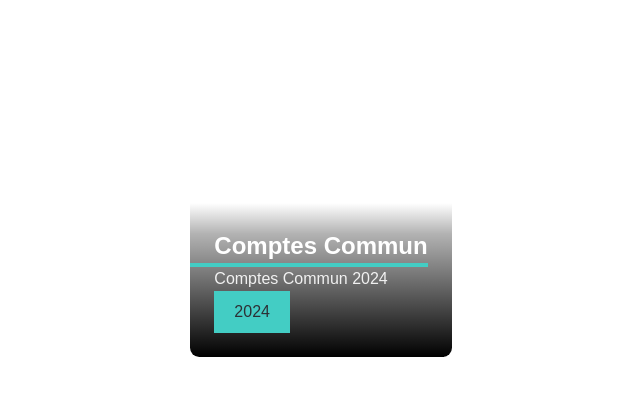
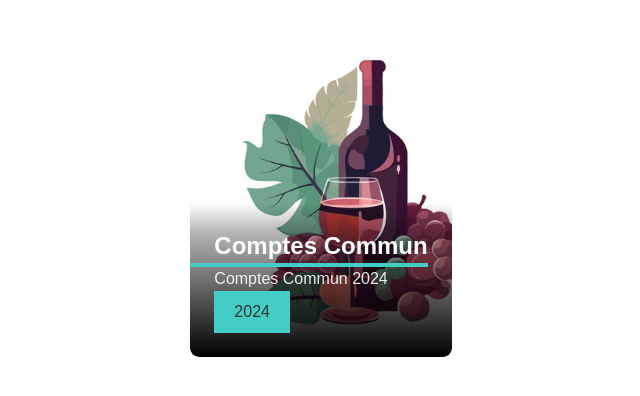
Before and after one commit to DjoAHP/cards-compteCommun01, a plain HTML site: page index.html in a window 1280 px wide. Shown: the part 208-604 px from the top of the page, without its empty margins (319-959 px from the left). Drawn offline with Linux system fonts and the light colour scheme; the site is published under a folder, as on GitHub Pages, so addresses that start at the root find nothing.

Commit message:
Update index.html

```diff
--- a/index.html
+++ b/index.html
@@ -48,7 +48,7 @@
 
         .card {
             color: var(--clr-netural-100);
-            background-image: url(/grappe01.jpg);
+            background-image: url(grappe01.jpg);
             background-size: cover;
             padding: 11rem 0 0;
             max-width: 35ch;
```
